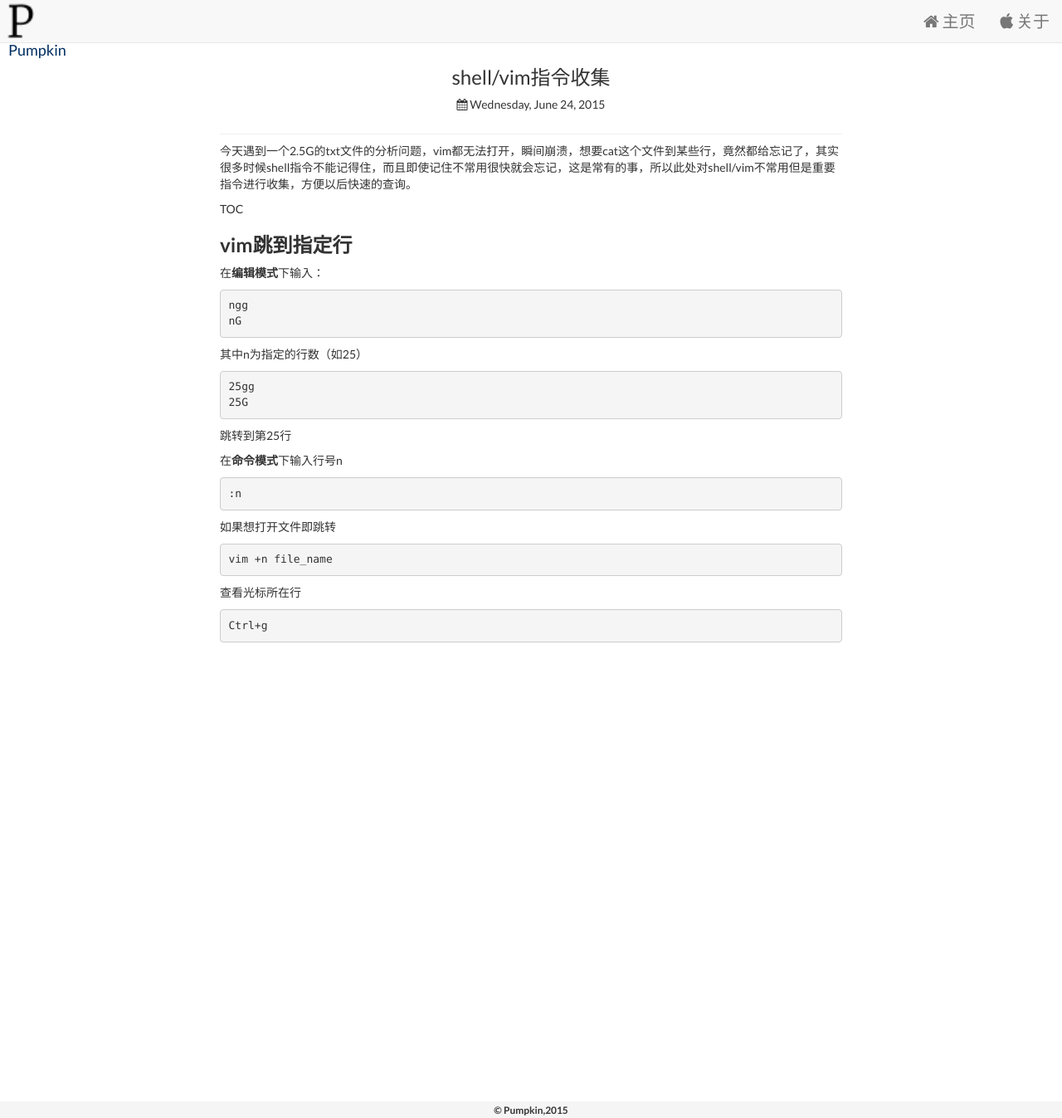
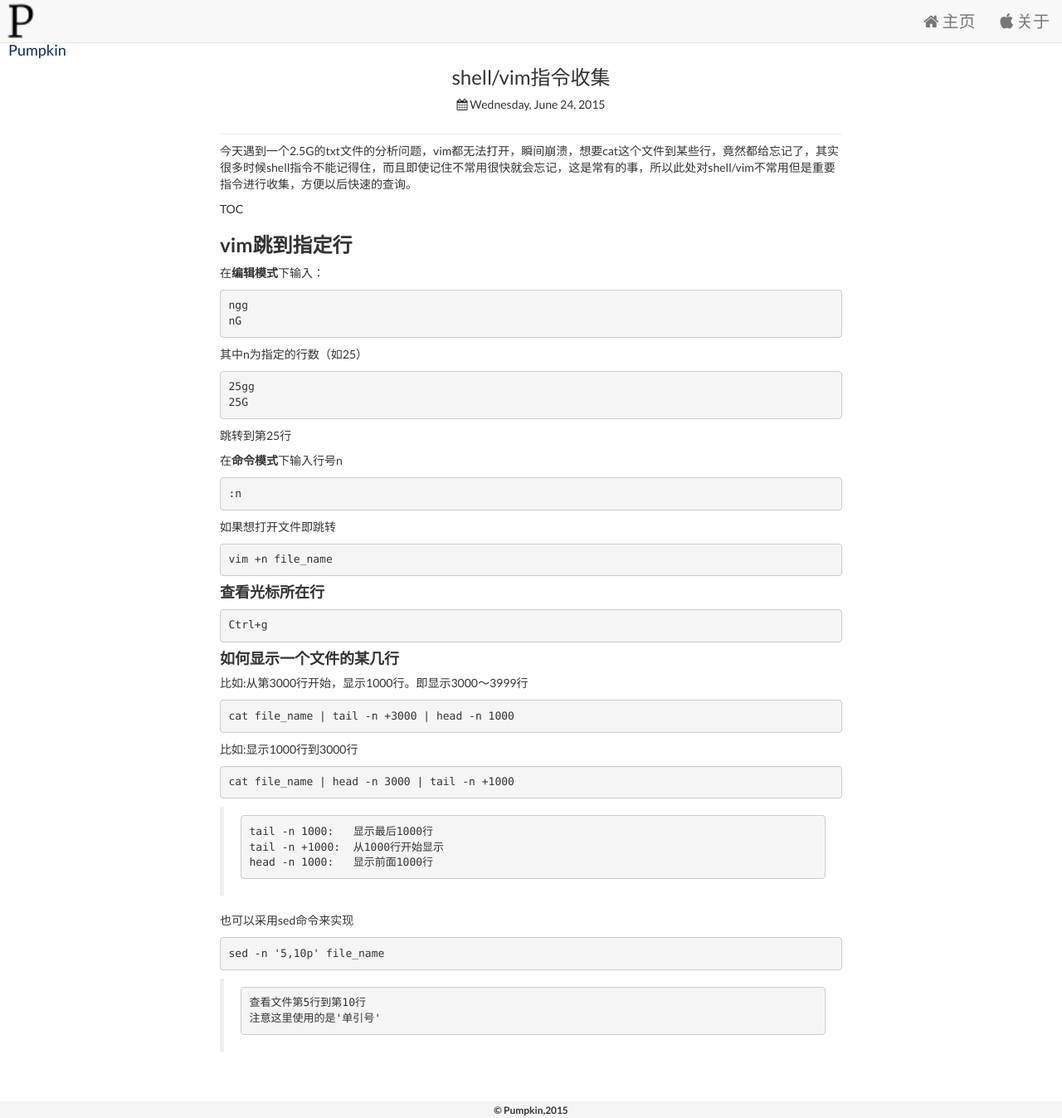
Before and after one commit to LarryBrick/jekyll_demo, a Jekyll site: the page built from _posts/2015-06-24-shell-cmd.md, in a window 1280 px wide and 1347 px high. Shown: the whole window at 83% size. Built offline with Jekyll 4.4.1, drawn with Linux system fonts in a browser that asks for light colours; nearby versions of some CDN libraries.

Commit message:
增加shell/vim指令

```diff
--- a/_posts/2015-06-24-shell-cmd.md
+++ b/_posts/2015-06-24-shell-cmd.md
@@ -35,6 +35,27 @@ TOC
 
 	vim +n file_name
 
-查看光标所在行
+#### **查看光标所在行**
 
 	Ctrl+g
+
+#### **如何显示一个文件的某几行**
+
+比如:从第3000行开始，显示1000行。即显示3000～3999行
+
+	cat file_name | tail -n +3000 | head -n 1000
+
+比如:显示1000行到3000行
+
+	cat file_name | head -n 3000 | tail -n +1000
+
+>	tail -n 1000:	显示最后1000行
+	tail -n +1000:	从1000行开始显示
+	head -n 1000:	显示前面1000行
+
+也可以采用sed命令来实现
+
+	sed -n '5,10p' file_name
+
+>	查看文件第5行到第10行
+	注意这里使用的是'单引号'
```
Also changed, not shown: 1 other file.
